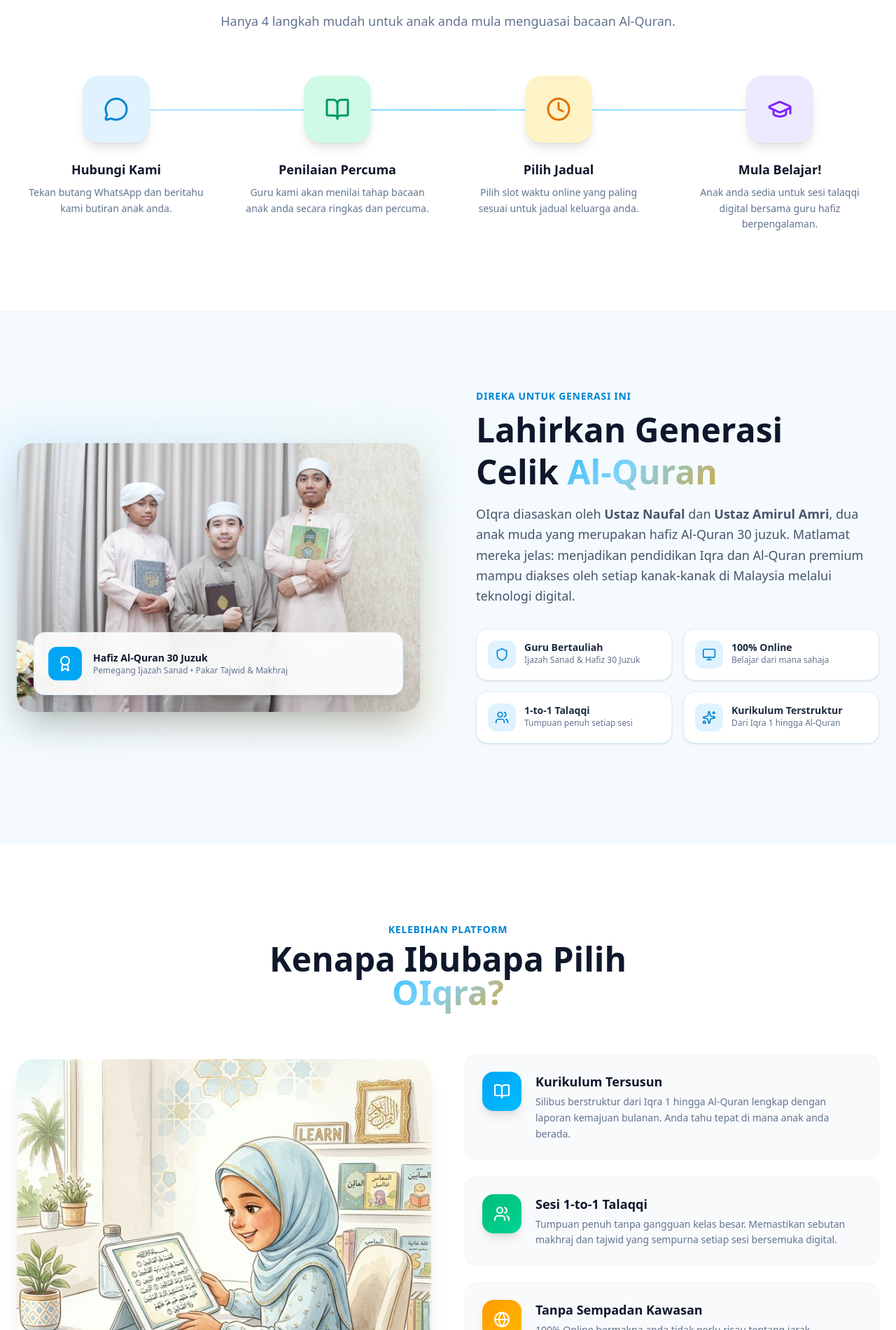
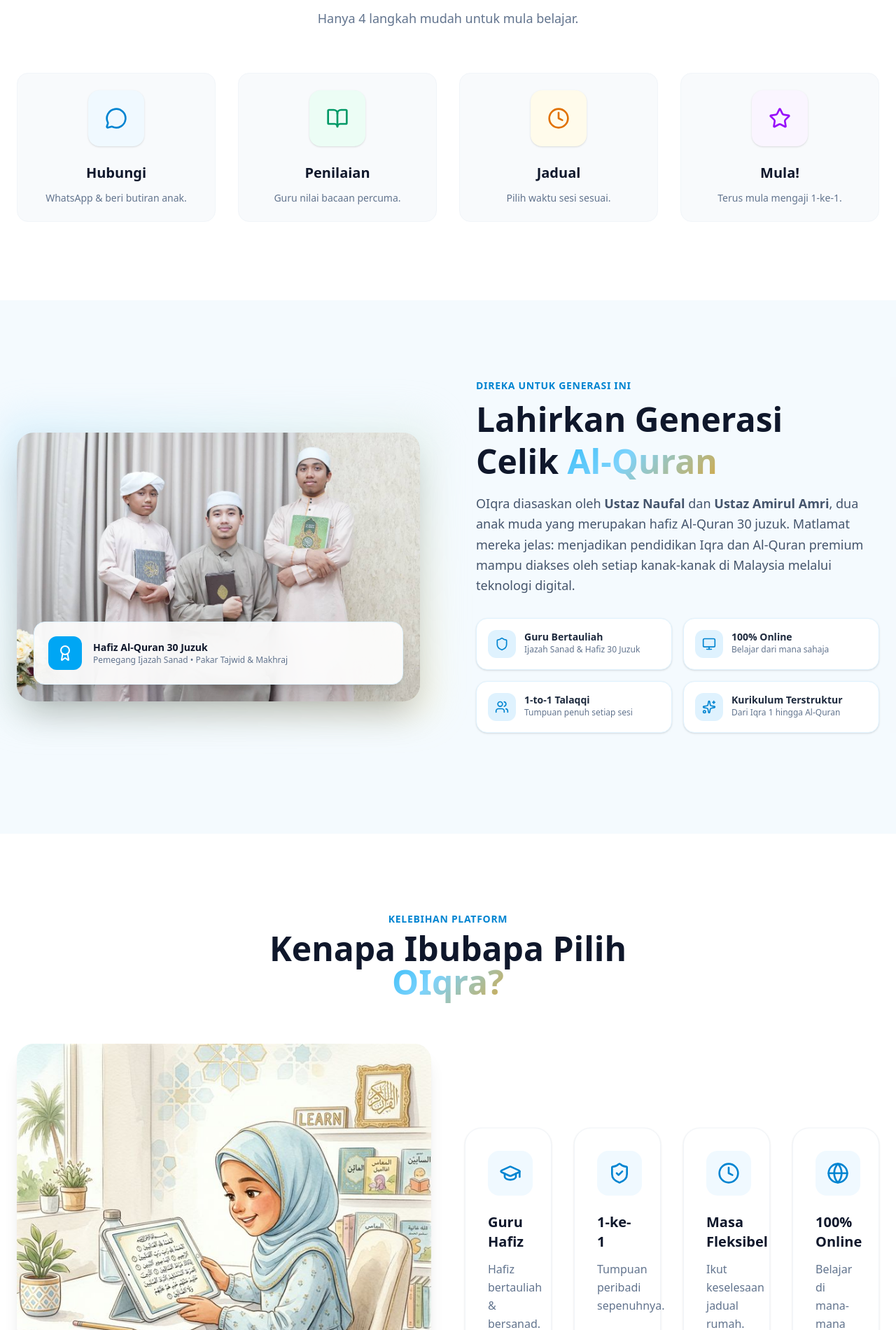
Before and after one commit to oiqra-kl/OIqra, a Next.js app: page / in a window 1280 px wide. Shown: the part 1240-3140 px from the top of the page at 70% size. Built offline with nearby package versions, Linux system fonts and the light colour scheme.

Commit message:
style: switch mobile stacks to 2-column grids for better information density

```diff
--- a/src/app/page.tsx
+++ b/src/app/page.tsx
@@ -19,6 +19,7 @@ import {
   Clock,
   Heart,
   Shield,
+  ShieldCheck,
   Award,
 } from "lucide-react";
 
@@ -212,34 +213,30 @@ export default function Home() {
           </div>
         </div>
       </section>
-
       {/* ==================== CARA BERMULA (HOW IT WORKS) ==================== */}
-      <section className="py-14 md:py-28 bg-white" id="cara">
+      <section className="py-12 md:py-28 bg-white" id="cara">
         <div className="container mx-auto px-4 sm:px-6 max-w-7xl">
-          <motion.div initial="hidden" whileInView="visible" viewport={{ once: true, margin: "-80px" }} variants={fadeUp} className="text-center max-w-2xl mx-auto mb-10 md:mb-16">
-            <span className="text-sky-600 font-bold tracking-wider uppercase text-[10px] sm:text-sm mb-2 block">Perjalanan Pelajar</span>
-            <h2 className="text-2xl sm:text-4xl md:text-5xl font-display font-bold text-slate-900 mb-3">
+          <motion.div initial="hidden" whileInView="visible" viewport={{ once: true, margin: "-80px" }} variants={fadeUp} className="text-center max-w-2xl mx-auto mb-8 md:mb-16">
+            <span className="text-sky-600 font-bold tracking-wider uppercase text-[10px] md:text-sm mb-2 block">Perjalanan Pelajar</span>
+            <h2 className="text-2xl md:text-5xl font-display font-bold text-slate-900 mb-2">
               Mudah Sahaja Untuk <span className="text-gradient">Bermula</span>
             </h2>
-            <p className="text-slate-500 text-base sm:text-lg">Hanya 4 langkah mudah untuk anak anda mula menguasai bacaan Al-Quran.</p>
+            <p className="text-slate-500 text-sm md:text-lg">Hanya 4 langkah mudah untuk mula belajar.</p>
           </motion.div>
 
-          <div className="grid grid-cols-1 sm:grid-cols-2 lg:grid-cols-4 gap-8 relative">
-            {/* Desktop connecting line */}
-            <div className="hidden lg:block absolute top-12 left-[12%] right-[12%] h-0.5 bg-gradient-to-r from-sky-200 via-sky-300 to-sky-200 z-0" />
-
+          <div className="grid grid-cols-2 lg:grid-cols-4 gap-4 sm:gap-6 lg:gap-8">
             {[
-              { num: 1, icon: MessageCircle, title: "Hubungi Kami", desc: "Tekan butang WhatsApp dan beritahu kami butiran anak anda.", color: "bg-sky-100 text-sky-600" },
-              { num: 2, icon: BookOpen, title: "Penilaian Percuma", desc: "Guru kami akan menilai tahap bacaan anak anda secara ringkas dan percuma.", color: "bg-emerald-100 text-emerald-600" },
-              { num: 3, icon: Clock, title: "Pilih Jadual", desc: "Pilih slot waktu online yang paling sesuai untuk jadual keluarga anda.", color: "bg-amber-100 text-amber-600" },
-              { num: 4, icon: GraduationCap, title: "Mula Belajar!", desc: "Anak anda sedia untuk sesi talaqqi digital bersama guru hafiz berpengalaman.", color: "bg-violet-100 text-violet-600" },
-            ].map((step, idx) => (
-              <motion.div key={step.num} initial={{ opacity: 0, y: 30 }} whileInView={{ opacity: 1, y: 0 }} viewport={{ once: true }} transition={{ delay: idx * 0.12, duration: 0.5 }} className="relative z-10 text-center">
-                <div className={`w-24 h-24 rounded-3xl ${step.color} flex items-center justify-center mb-6 mx-auto shadow-lg`}>
-                  <step.icon size={36} />
+              { step: "01", title: "Hubungi", desc: "WhatsApp & beri butiran anak.", icon: <MessageCircle className="w-5 h-5 md:w-8 md:h-8 text-sky-600" />, color: "bg-sky-50" },
+              { step: "02", title: "Penilaian", desc: "Guru nilai bacaan percuma.", icon: <BookOpen className="w-5 h-5 md:w-8 md:h-8 text-emerald-600" />, color: "bg-emerald-50" },
+              { step: "03", title: "Jadual", desc: "Pilih waktu sesi sesuai.", icon: <Clock className="w-5 h-5 md:w-8 md:h-8 text-amber-600" />, color: "bg-amber-50" },
+              { step: "04", title: "Mula!", desc: "Terus mula mengaji 1-ke-1.", icon: <Star className="w-5 h-5 md:w-8 md:h-8 text-purple-600" />, color: "bg-purple-50" },
+            ].map((s, idx) => (
+              <motion.div key={s.title} initial={{ opacity: 0, y: 20 }} whileInView={{ opacity: 1, y: 0 }} viewport={{ once: true }} transition={{ delay: idx * 0.1 }} className="relative group p-4 sm:p-6 rounded-2xl bg-slate-50 border border-slate-100 text-center">
+                <div className={`w-12 h-12 md:w-20 md:h-20 ${s.color} rounded-2xl flex items-center justify-center mx-auto mb-3 md:mb-6 shadow-sm group-hover:scale-110 transition-transform duration-300`}>
+                  {s.icon}
                 </div>
-                <h3 className="text-lg font-bold text-slate-900 mb-2">{step.title}</h3>
-                <p className="text-slate-500 text-sm leading-relaxed px-2">{step.desc}</p>
+                <h3 className="text-sm md:text-xl font-display font-bold text-slate-900 mb-1 md:mb-3">{s.title}</h3>
+                <p className="text-[11px] md:text-sm text-slate-500 leading-snug">{s.desc}</p>
               </motion.div>
             ))}
           </div>
@@ -318,24 +315,22 @@ export default function Home() {
             </motion.div>
 
             {/* Right: Features */}
-            <div className="space-y-6">
-              {[
-                { icon: BookOpen, title: "Kurikulum Tersusun", desc: "Silibus berstruktur dari Iqra 1 hingga Al-Quran lengkap dengan laporan kemajuan bulanan. Anda tahu tepat di mana anak anda berada.", gradient: "from-sky-500 to-sky-400" },
-                { icon: Users, title: "Sesi 1-to-1 Talaqqi", desc: "Tumpuan penuh tanpa gangguan kelas besar. Memastikan sebutan makhraj dan tajwid yang sempurna setiap sesi bersemuka digital.", gradient: "from-emerald-500 to-emerald-400" },
-                { icon: Globe, title: "Tanpa Sempadan Kawasan", desc: "100% Online bermakna anda tidak perlu risau tentang jarak, kesesakan lalu lintas, atau lokasi kelas guru.", gradient: "from-amber-500 to-amber-400" },
-                { icon: Heart, title: "Sentuhan Kasih Sayang", desc: "Setiap guru kami bukan hanya mengajar — mereka membina hubungan dengan pelajar. Anak anda akan rindu untuk mengaji!", gradient: "from-rose-500 to-rose-400" },
-              ].map((feature, idx) => (
-                <motion.div key={idx} initial={{ opacity: 0, x: 30 }} whileInView={{ opacity: 1, x: 0 }} viewport={{ once: true }} transition={{ delay: idx * 0.1 }} className="flex gap-5 p-6 rounded-2xl bg-slate-50 border border-slate-100 hover:bg-white hover:shadow-xl hover:shadow-sky-900/5 hover:-translate-y-1 transition-all duration-300 group">
-                  <div className={`w-14 h-14 rounded-2xl bg-gradient-to-br ${feature.gradient} flex items-center justify-center flex-shrink-0 shadow-lg group-hover:scale-110 transition-transform`}>
-                    <feature.icon size={24} className="text-white" />
-                  </div>
-                  <div>
-                    <h3 className="text-lg font-bold text-slate-900 mb-1">{feature.title}</h3>
-                    <p className="text-slate-500 text-sm leading-relaxed">{feature.desc}</p>
-                  </div>
-                </motion.div>
-              ))}
-            </div>
+            <div className="grid grid-cols-2 lg:grid-cols-4 gap-4 sm:gap-6 lg:gap-8">
+            {[
+              { title: "Guru Hafiz", desc: "Hafiz bertauliah & bersanad.", icon: <GraduationCap className="w-5 h-5 md:w-8 md:h-8 text-sky-600" /> },
+              { title: "1-ke-1", desc: "Tumpuan peribadi sepenuhnya.", icon: <ShieldCheck className="w-5 h-5 md:w-8 md:h-8 text-sky-600" /> },
+              { title: "Masa Fleksibel", desc: "Ikut keselesaan jadual rumah.", icon: <Clock className="w-5 h-5 md:w-8 md:h-8 text-sky-600" /> },
+              { title: "100% Online", desc: "Belajar di mana-mana sahaja.", icon: <Globe className="w-5 h-5 md:w-8 md:h-8 text-sky-600" /> },
+            ].map((item, idx) => (
+              <motion.div key={item.title} initial={{ opacity: 0, scale: 0.95 }} whileInView={{ opacity: 1, scale: 1 }} viewport={{ once: true }} transition={{ delay: idx * 0.1 }} className="p-4 sm:p-8 rounded-3xl bg-white border border-slate-100 shadow-sm hover:shadow-xl transition-all duration-300 group">
+                <div className="w-12 h-12 md:w-16 md:h-16 rounded-2xl bg-sky-50 flex items-center justify-center mb-3 md:mb-6 group-hover:bg-sky-600 transition-colors duration-300">
+                  <div className="group-hover:text-white transition-colors duration-300">{item.icon}</div>
+                </div>
+                <h3 className="text-sm md:text-xl font-display font-bold text-slate-900 mb-1 md:mb-3">{item.title}</h3>
+                <p className="text-[11px] md:text-base text-slate-500 leading-snug md:leading-relaxed">{item.desc}</p>
+              </motion.div>
+            ))}
+          </div>
           </div>
         </div>
       </section>
```
